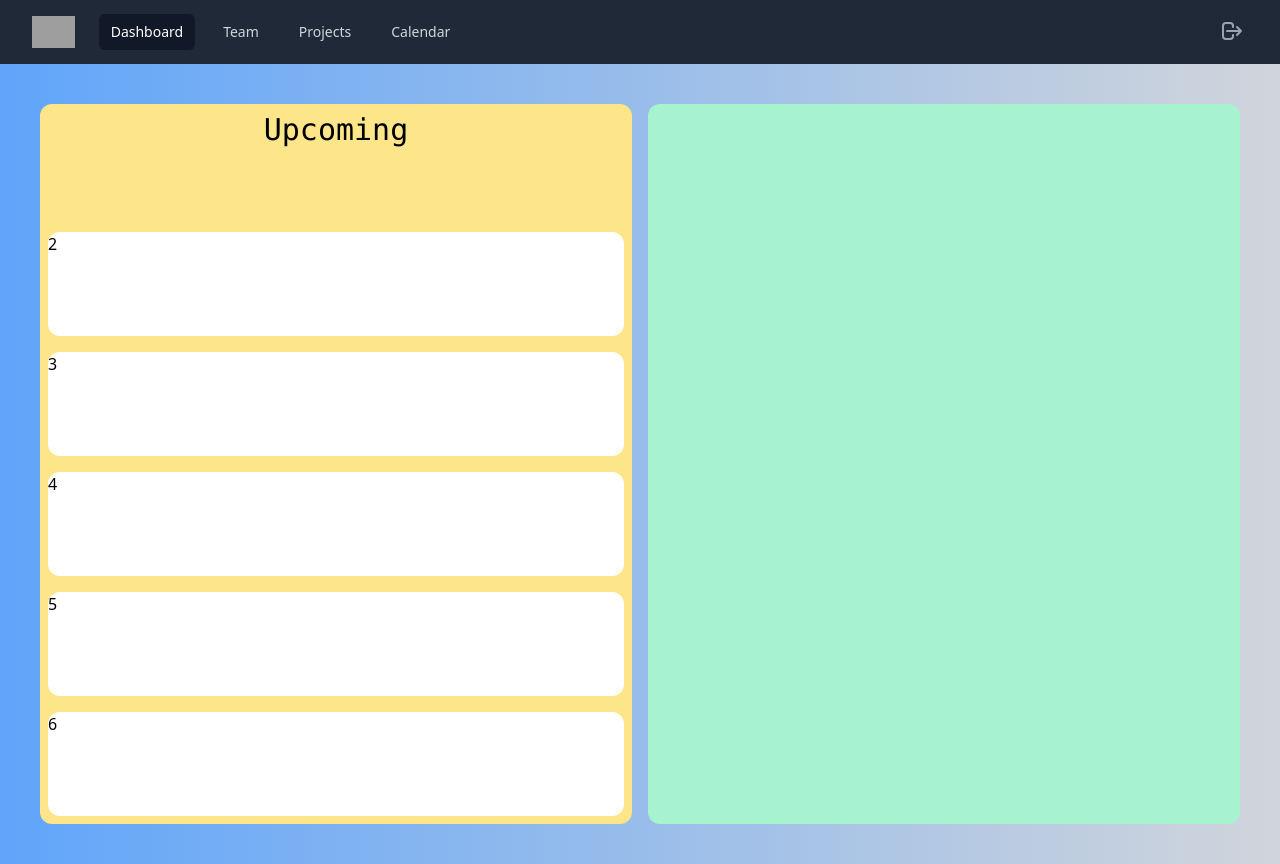
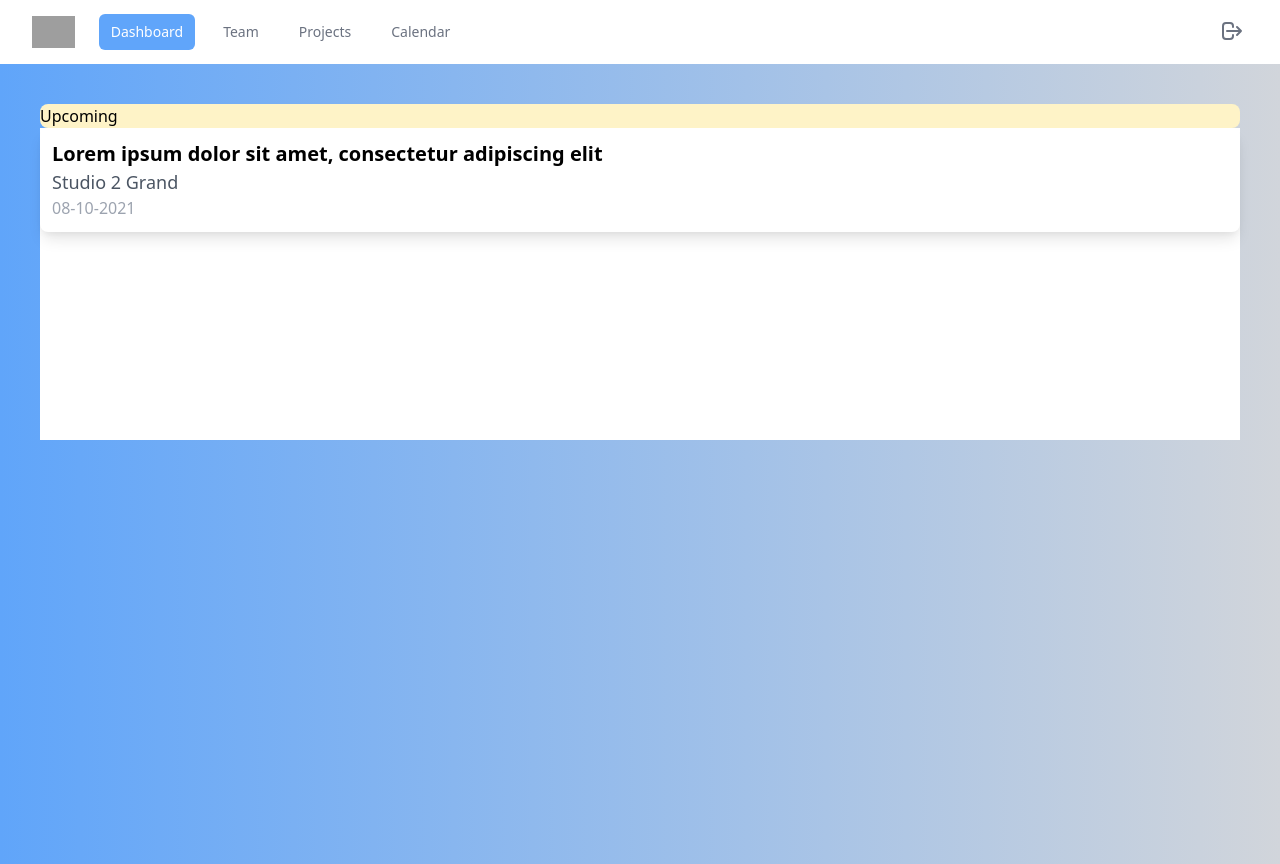
Before and after one commit to mohdenny/itops_event, a React (Create React App) app in the folder client/: page / in a window 1280 px wide. Built offline with nearby package versions, Linux system fonts and the light colour scheme; grey boxes are pictures that could not be loaded.

Commit message:
ProgressLandingLandinPhh

```diff
--- a/client/src/components/layout/Landing.js
+++ b/client/src/components/layout/Landing.js
@@ -3,18 +3,17 @@ import React, { Fragment } from 'react';
 const Landing = () => {
     return (
         <Fragment>
-            <div className='p-10 bg-gradient-to-r from-blue-400 to-gray-300 w-full h-screen'>
-                <div className='grid grid-cols-2 gap-4 h-full'>
-                    <div className='p-2 bg-yellow-200 h-full grid grid-rows-6 grid-flow-col gap-4 rounded-xl'>
-                        <div className='text-center text-3xl font-mono h-10'><h1>Upcoming</h1></div>
-                        <div className='bg-white rounded-xl'>2</div>
-                        <div className='bg-white rounded-xl'>3</div>
-                        <div className='bg-white rounded-xl'>4</div>
-                        <div className='bg-white rounded-xl'>5</div>
-                        <div className='bg-white rounded-xl'>6</div>
-                    </div>
-                    <div className='bg-green-200 h-full rounded-xl'>
-
+            <div className='bg-main p-10 bg-gradient-to-r from-blue-400 to-gray-300 w-full h-screen'>
+                <div className='card h-full'>
+                    <div className='card-header bg-yellow-100 rounded-lg'>Upcoming</div>
+                    <div className='card-body h-full rounded-md'>
+                        <div className='card-content bg-white grid grid-rows-3 grid-flow-col'>
+                            <div className='p-3 bg-white rounded-lg shadow-lg'>
+                                <p className='font-bold text-xl overflow-ellipsis'>Lorem ipsum dolor sit amet, consectetur adipiscing elit</p>
+                                <p className='text-gray-600 text-lg'>Studio 2 Grand </p>
+                                <p className='text-gray-400 text-base'>08-10-2021</p>
+                            </div>
+                        </div>
                     </div>
                 </div>
             </div>
--- a/client/src/components/layout/Navbar.js
+++ b/client/src/components/layout/Navbar.js
@@ -3,11 +3,11 @@ import React, { Fragment } from 'react';
 const Navbar = () => {
   return (
     <Fragment>
-      <nav className="bg-gray-800">
+      <nav className="bg-white">
         <div className="max-w-7xl mx-auto px-2 sm:px-6 lg:px-8">
           <div className="relative flex items-center justify-between h-16">
             <div className="absolute inset-y-0 left-0 flex items-center sm:hidden">
-              <button type="button" className="inline-flex items-center justify-center p-2 rounded-md text-gray-400 hover:text-white hover:bg-gray-700 focus:outline-none focus:ring-2 focus:ring-inset focus:ring-white" aria-controls="mobile-menu" aria-expanded="false">
+              <button type="button" className="inline-flex items-center justify-center p-2 rounded-md text-black-400 hover:text-black hover:bg-gray-700 focus:outline-none focus:ring-2 focus:ring-inset focus:ring-white" aria-controls="mobile-menu" aria-expanded="false">
                 <span className="sr-only">Open main menu</span>
                 <svg className="block h-6 w-6" xmlns="http://www.w3.org/2000/svg" fill="none" viewBox="0 0 24 24" stroke="currentColor" aria-hidden="true">
                   <path stroke-linecap="round" stroke-linejoin="round" stroke-width="2" d="M4 6h16M4 12h16M4 18h16" />
@@ -24,19 +24,19 @@ const Navbar = () => {
               </div>
               <div className="hidden sm:block sm:ml-6">
                 <div className="flex space-x-4">
-                  <a href="#" className="bg-gray-900 text-white px-3 py-2 rounded-md text-sm font-medium" aria-current="page">Dashboard</a>
+                  <a href="#" className="bg-blue-400 text-white px-3 py-2 rounded-md text-sm font-medium" aria-current="page">Dashboard</a>
 
-                  <a href="#" className="text-gray-300 hover:bg-gray-700 hover:text-white px-3 py-2 rounded-md text-sm font-medium">Team</a>
+                  <a href="#" className="text-gray-500 hover:bg-blue-200 hover:text-black px-3 py-2 rounded-md text-sm font-medium">Team</a>
 
-                  <a href="#" className="text-gray-300 hover:bg-gray-700 hover:text-white px-3 py-2 rounded-md text-sm font-medium">Projects</a>
+                  <a href="#" className="text-gray-500 hover:bg-blue-200 hover:text-black px-3 py-2 rounded-md text-sm font-medium">Projects</a>
 
-                  <a href="#" className="text-gray-300 hover:bg-gray-700 hover:text-white px-3 py-2 rounded-md text-sm font-medium">Calendar</a>
+                  <a href="#" className="text-gray-500 hover:bg-blue-200 hover:text-black px-3 py-2 rounded-md text-sm font-medium">Calendar</a>
                 </div>
               </div>
             </div>
             <div className="absolute inset-y-0 right-0 flex items-center pr-2 sm:static sm:inset-auto sm:ml-6 sm:pr-0">
               <div className="ml-3 relative">
-                <button className="bg-gray-800 p-1 rounded-full text-gray-400 hover:text-white focus:outline-none focus:ring-2 focus:ring-offset-2 focus:ring-offset-gray-800 focus:ring-white">
+                <button className="bg-white p-1 rounded-full text-gray-500 hover:text-black focus:outline-none focus:ring-2 focus:ring-offset-2 focus:ring-offset-blue-200 focus:ring-blue-200">
                   <span className="sr-only">Logout</span>
                   <svg xmlns="http://www.w3.org/2000/svg" className="h-6 w-6" fill="none" viewBox="0 0 24 24" stroke="currentColor">
                     <path stroke-linecap="round" stroke-linejoin="round" stroke-width="2" d="M17 16l4-4m0 0l-4-4m4 4H7m6 4v1a3 3 0 01-3 3H6a3 3 0 01-3-3V7a3 3 0 013-3h4a3 3 0 013 3v1" />
@@ -49,13 +49,13 @@ const Navbar = () => {
 
         <div className="sm:hidden" id="mobile-menu">
           <div className="px-2 pt-2 pb-3 space-y-1">
-            <a href="#" className="bg-gray-900 text-white block px-3 py-2 rounded-md text-base font-medium" aria-current="page">Dashboard</a>
+            <a href="#" className="bg-gray-900 text-black block px-3 py-2 rounded-md text-base font-medium" aria-current="page">Dashboard</a>
 
-            <a href="#" className="text-gray-300 hover:bg-gray-700 hover:text-white block px-3 py-2 rounded-md text-base font-medium">Team</a>
+            <a href="#" className="text-gray-300 hover:bg-gray-700 hover:text-black block px-3 py-2 rounded-md text-base font-medium">Team</a>
 
-            <a href="#" className="text-gray-300 hover:bg-gray-700 hover:text-white block px-3 py-2 rounded-md text-base font-medium">Projects</a>
+            <a href="#" className="text-gray-300 hover:bg-gray-700 hover:text-black block px-3 py-2 rounded-md text-base font-medium">Projects</a>
 
-            <a href="#" className="text-gray-300 hover:bg-gray-700 hover:text-white block px-3 py-2 rounded-md text-base font-medium">Calendar</a>
+            <a href="#" className="text-gray-300 hover:bg-gray-700 hover:text-black block px-3 py-2 rounded-md text-base font-medium">Calendar</a>
           </div>
         </div>
       </nav>
```
